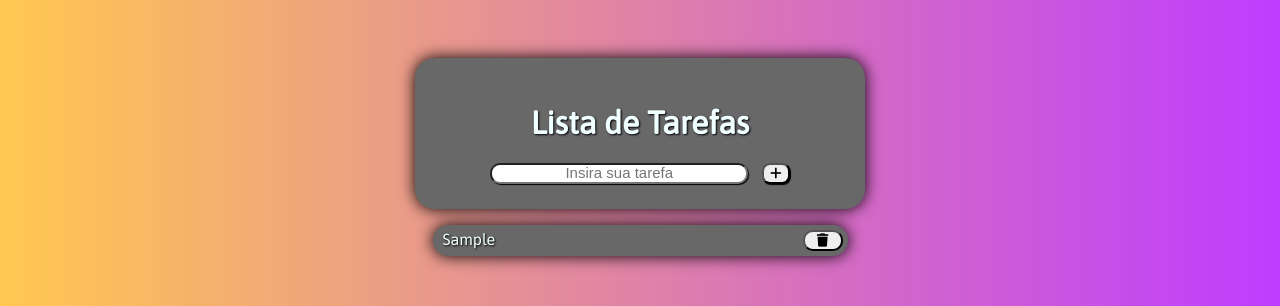
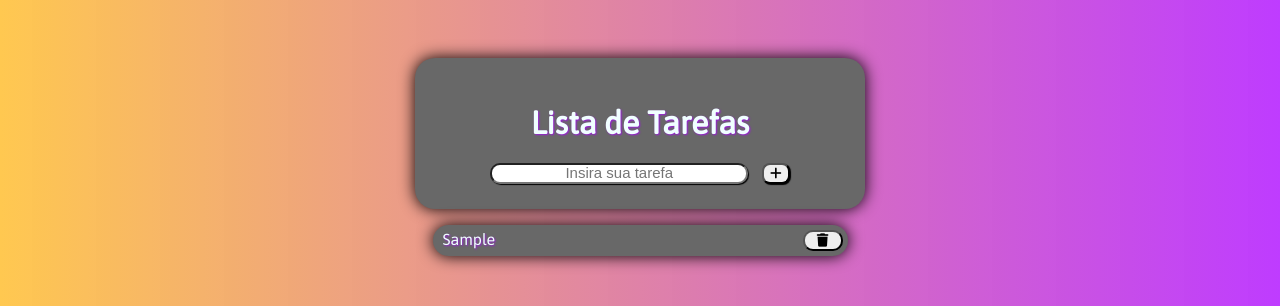
Before and after one commit to EduardoSanches03/Projetos-Js, a plain HTML site: page Task-List/index.html in a window 1280 px wide. Both pictures are taken after typing "Sample" into the empty fields and a click on the button 775 px from the left and 173 px from the top of the page. Shown: the top 306 px of the page. Drawn offline with Linux system fonts and the light colour scheme.

Commit message:
Finalizado

```diff
--- a/Task-List/style.css
+++ b/Task-List/style.css
@@ -13,13 +13,13 @@ body {
 
 h1 {
   color: azure;
-  text-shadow: 1px 1px 2px black;
+  text-shadow: 1px 1px 2px rgba(171, 0, 255, 0.7666666666666666);
   text-align: center;
 }
 
 .container {
   display: flex;
-  background-color: rgb(104,104,104);
+  background-color: rgb(104, 104, 104);
   width: 400px;
   height: auto;
   justify-content: center;
@@ -56,9 +56,9 @@ ul li {
   width: 400px;
   height: auto;
   border-radius: 20px;
-  background-color: rgb(104,104,104);
+  background-color: rgb(104, 104, 104);
   color: azure;
-  text-shadow: 1px 1px 2px black;
+  text-shadow: 1px 1px 2px rgba(171, 0, 255, 0.7666666666666666);
   box-shadow: 0 0 1em black;
   padding: 5px;
   padding-left: 10px;
```
